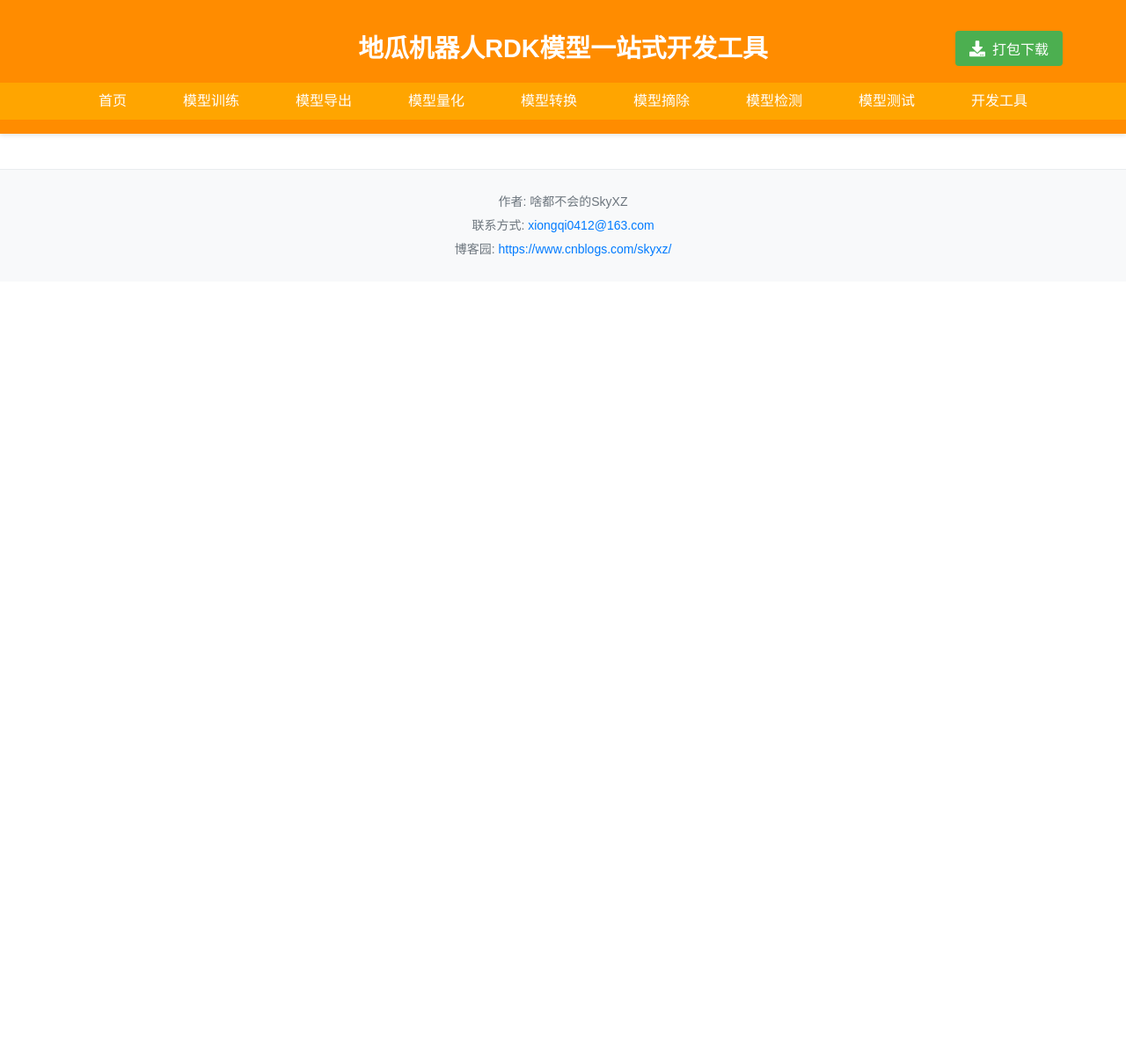
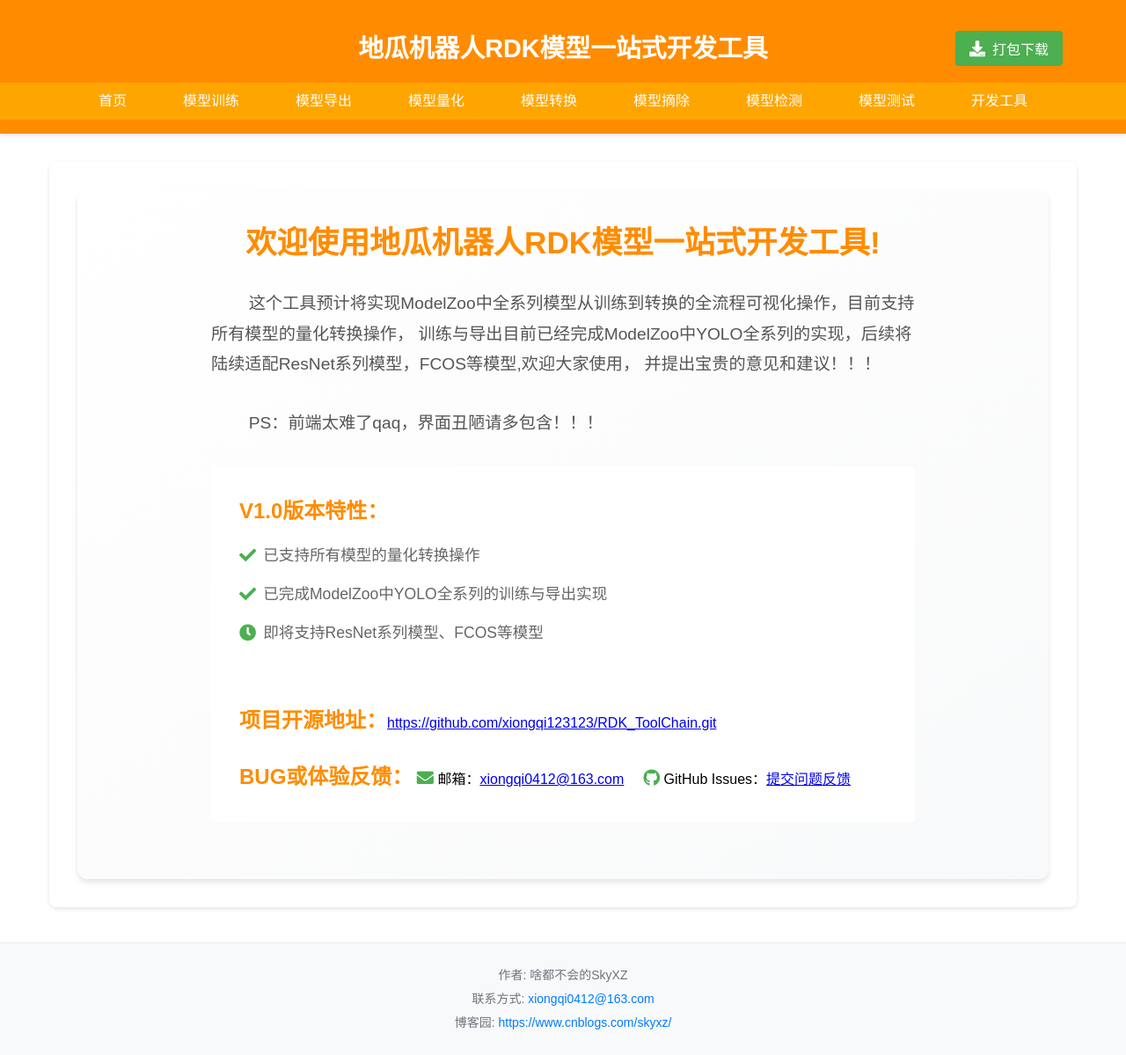
Before and after one commit to xiongqi123123/RDK_ToolChain, a Flask app: page / in a window 1280 px wide. Shown: the whole page at 88% size. Before the commit the page ends 291 px from the top, so only its background shows below. Run offline with Flask 3, Linux system fonts and the light colour scheme.

Commit message:
completev1.0

```diff
--- /dev/null
+++ b/static/css/index.css
@@ -0,0 +1,115 @@
+
+.welcome-section {
+    padding: 2rem;
+    background: linear-gradient(to bottom right, #ffffff, #f8f9fa);
+    border-radius: 12px;
+    box-shadow: 0 4px 6px rgba(0, 0, 0, 0.1);
+}
+
+.welcome-title {
+    color: var(--primary-color);
+    font-size: 2.2rem;
+    margin-bottom: 1.5rem;
+    text-align: center;
+    font-weight: bold;
+}
+
+.welcome-description {
+    max-width: 800px;
+    margin: 0 auto;
+}
+
+.intro-text {
+    font-size: 1.2rem;
+    line-height: 1.8;
+    color: #555;
+    text-align: left;
+    margin-bottom: 2rem;
+}
+
+.features {
+    background: white;
+    padding: 2rem;
+    border-radius: 4px;
+    margin-bottom: 2rem;
+}
+
+.features h2 {
+    color: var(--primary-color);
+    font-size: 1.5rem;
+    margin-bottom: 1rem;
+}
+
+.features ul {
+    list-style: none;
+    padding: 0;
+}
+
+.features li {
+    margin: 1rem 0;
+    font-size: 1.1rem;
+    color: #666;
+    display: flex;
+    align-items: center;
+    gap: 0.5rem;
+}
+
+.features i {
+    color: #4CAF50;
+    font-size: 1.2rem;
+}
+
+.project-links {
+    text-align: center;
+    margin-top: 2rem;
+}
+
+.github-link {
+    display: inline-flex;
+    align-items: center;
+    gap: 0.5rem;
+    padding: 0.8rem 1.5rem;
+    background-color: #24292e;
+    color: white;
+    border-radius: 6px;
+    transition: background-color 0.3s;
+}
+
+.github-link:hover {
+    background-color: #2f363d;
+}
+
+.github-link a {
+    color: white;
+    text-decoration: none;
+}
+
+.github-link i {
+    font-size: 1.2rem;
+}
+.contact-info {
+    list-style: none;
+    padding: 0;
+    margin-top: 10px;
+}
+
+.contact-info li {
+    margin: 8px 0;
+    display: flex;
+    align-items: center;
+    gap: 8px;
+}
+
+.contact-info i {
+    color: var(--primary-color);
+    width: 20px;
+}
+
+.contact-info a {
+    color: #007bff;
+    text-decoration: none;
+}
+
+.contact-info a:hover {
+    text-decoration: underline;
+}
--- /dev/null
+++ b/templates/development_tools.html
@@ -0,0 +1 @@
+{% extends "index.html" %}
--- a/templates/index.html
+++ b/templates/index.html
@@ -4,10 +4,10 @@
     <meta charset="UTF-8">
     <meta name="viewport" content="width=device-width, initial-scale=1.0">
     <title>RDK模型一站式开发工具</title>
-    <!-- 在线图标，如果在线图标加载失败会自动使用本地图标 -->
     <link rel="icon" type="image/png" href="https://developer.d-robotics.cc/static/favicon.png" onerror="this.href='{{ url_for('static', filename='img/D_Robotics.png') }}'">
     <link rel="stylesheet" href="{{ url_for('static', filename='css/style.css') }}">
     <link rel="stylesheet" href="https://cdnjs.cloudflare.com/ajax/libs/font-awesome/5.15.4/css/all.min.css">
+    <link rel="stylesheet" href="{{ url_for('static', filename='css/index.css') }}">
 </head>
 <body>
     <header>
@@ -34,6 +34,45 @@
     <main>
         {% block content %}
         {% endblock %}
+        {% if request.endpoint == 'index' %}  <!-- 只在首页显示 -->
+        <div class="content">
+            <!-- <h1>欢迎使用地瓜机器人RDK模型一站式开发工具!</h1>
+            <p>&nbsp;&nbsp;&nbsp;&nbsp;&nbsp;&nbsp;&nbsp;&nbsp;这个工具预计将实现ModelZoo中全系列模型从训练到转换的全流程可视化操作，目前支持所有模型的量化转换操作，
+                训练与导出目前已经完成ModelZoo中YOLO全系列的实现，后续将陆续适配ResNet系列模型，FCOS等模型，
+                欢迎大家使用，并提出宝贵的意见和建议！！！
+            </p>
+            <p>
+               · 项目开源地址：<a href="https://github.com/xiongqi123123/RDK_ToolChain.git">https://github.com/xiongqi123123/RDK_ToolChain.git</a>
+            </p> -->
+            <div class="welcome-section">
+                <h1 class="welcome-title">欢迎使用地瓜机器人RDK模型一站式开发工具!</h1>
+                <div class="welcome-description">
+                    <p class="intro-text">
+                        &nbsp;&nbsp;&nbsp;&nbsp;&nbsp;&nbsp;&nbsp;&nbsp;这个工具预计将实现ModelZoo中全系列模型从训练到转换的全流程可视化操作，目前支持所有模型的量化转换操作，
+                        训练与导出目前已经完成ModelZoo中YOLO全系列的实现，后续将陆续适配ResNet系列模型，FCOS等模型,欢迎大家使用，
+                        并提出宝贵的意见和建议！！！
+                    </p>
+                    <p class="intro-text">
+                        &nbsp;&nbsp;&nbsp;&nbsp;&nbsp;&nbsp;&nbsp;&nbsp;PS：前端太难了qaq，界面丑陋请多包含！！！
+                    </p>
+                    <div class="features">
+                        <h2>V1.0版本特性：</h2>
+                        <ul>
+                            <li><i class="fas fa-check"></i> 已支持所有模型的量化转换操作</li>
+                            <li><i class="fas fa-check"></i> 已完成ModelZoo中YOLO全系列的训练与导出实现</li>
+                            <li><i class="fas fa-clock"></i> 即将支持ResNet系列模型、FCOS等模型</li>
+                        </ul>
+                        <br><br>
+                        <h2 style="display: inline;">项目开源地址：</h2><a href="https://github.com/xiongqi123123/RDK_ToolChain.git">https://github.com/xiongqi123123/RDK_ToolChain.git</a>
+                        <br><br>
+                        <h2 style="display: inline;">BUG或体验反馈：</h2>
+                            <i class="fas fa-envelope"></i> 邮箱：<a href="mailto:xiongqi0412@163.com">xiongqi0412@163.com</a>&nbsp;&nbsp;&nbsp;&nbsp;
+                            <i class="fab fa-github"></i> GitHub Issues：<a href="https://github.com/xiongqi123123/RDK_ToolChain/issues" target="_blank">提交问题反馈</a>
+                    </div>
+                </div>
+            </div>
+        </div>
+        {% endif %}
     </main>
     <footer>
         <div class="footer-content">
@@ -58,7 +97,6 @@
                     }
                 }
 
-                // 创建Blob并下载
                 const blob = await response.blob();
                 const url = window.URL.createObjectURL(blob);
                 const a = document.createElement('a');
```
Also changed, not shown: requirements.txt (added, +426 -0 lines), 1 other file.
